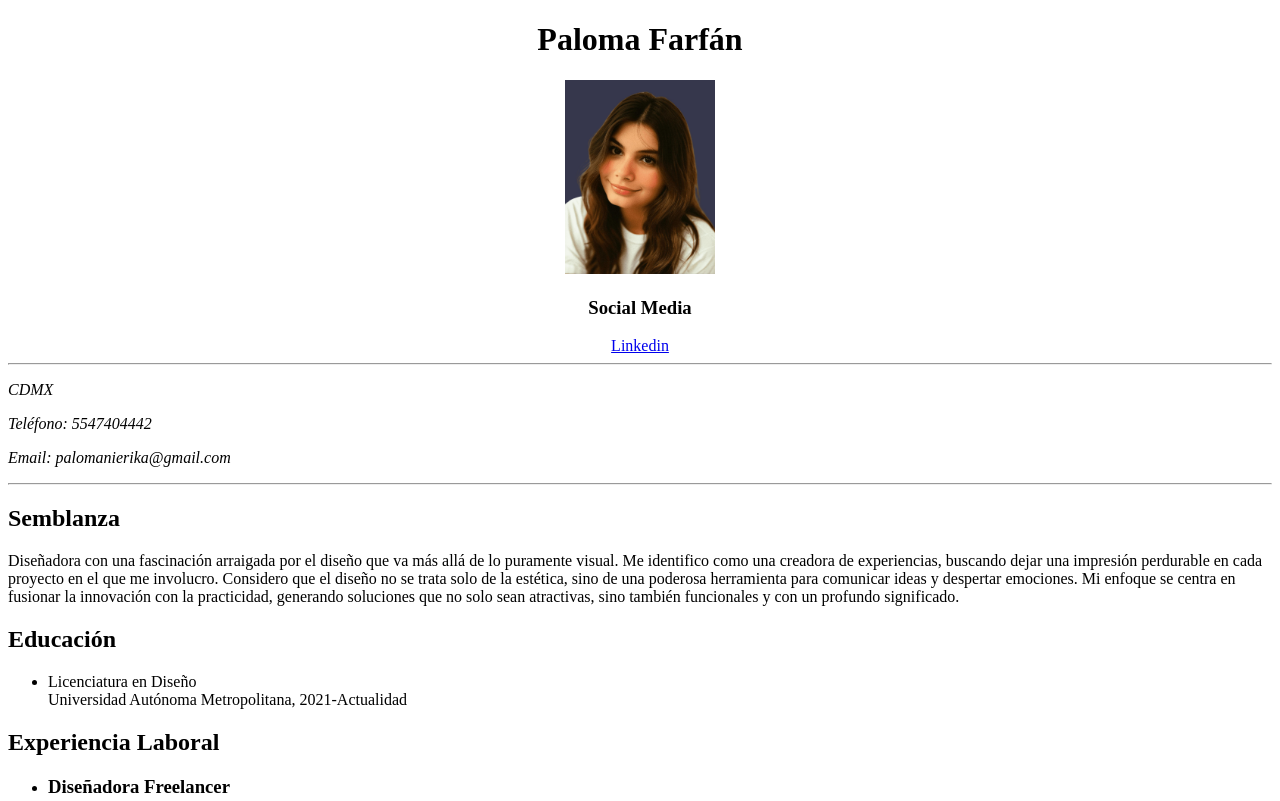
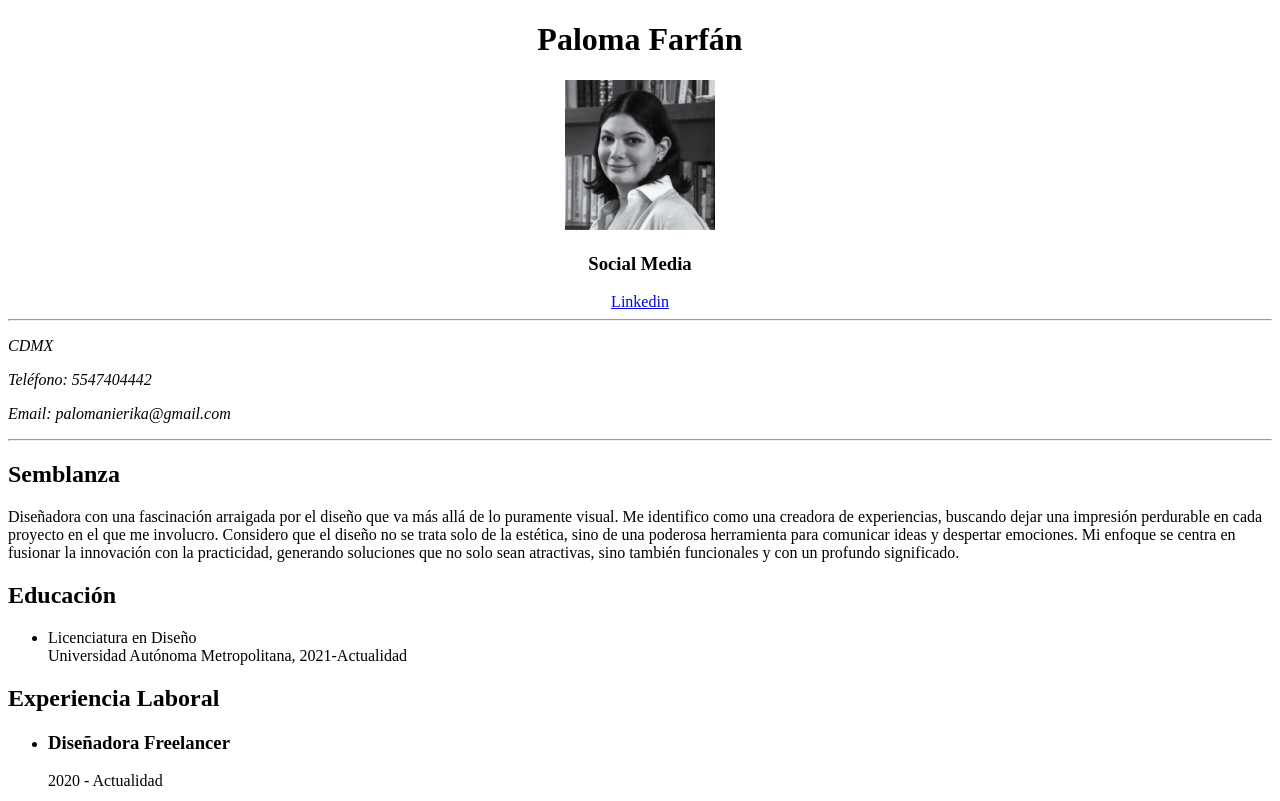
Before and after one commit to palomanierika/CVPALOMA_PROGRAMACION, a plain HTML site: page index.html in a window 1280 px wide. Shown: the top 801 px of the page. Drawn offline with Linux system fonts and the light colour scheme.

Commit message:
Update index.html

```diff
--- a/index.html
+++ b/index.html
@@ -11,7 +11,7 @@
         <header>
          <center>
              <h1>Paloma Farfán</h1>
-             <img src="img/paloma.jpg" alt="FotoPerfilPalomaFarfán" width="150">
+             <img src="paloma2.jpg" alt="FotoPerfilPalomaFarfán" width="150">
              <h3>Social Media</h3>
              <a href="https://www.linkedin.com/in/palomanierika/" target="_blank">Linkedin</a>
 
```
